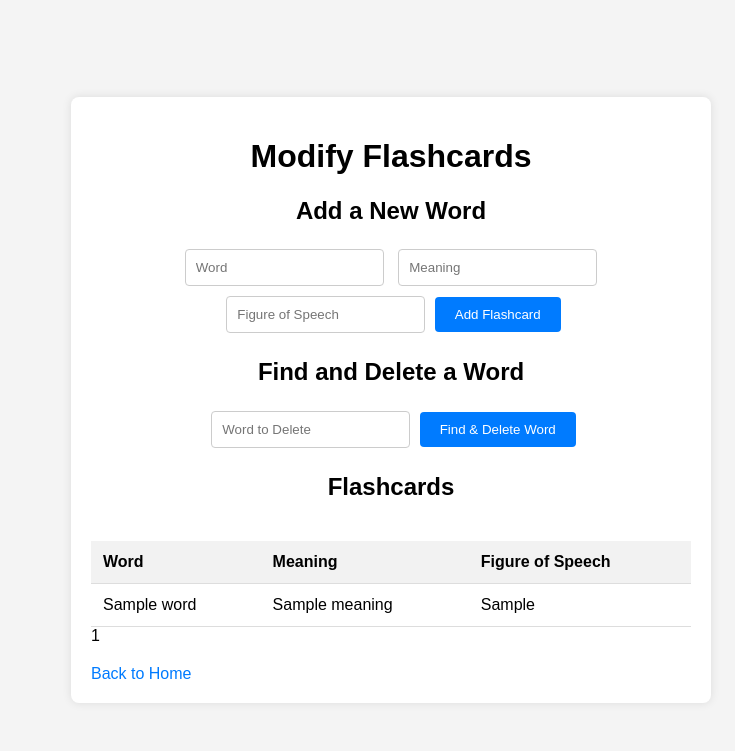
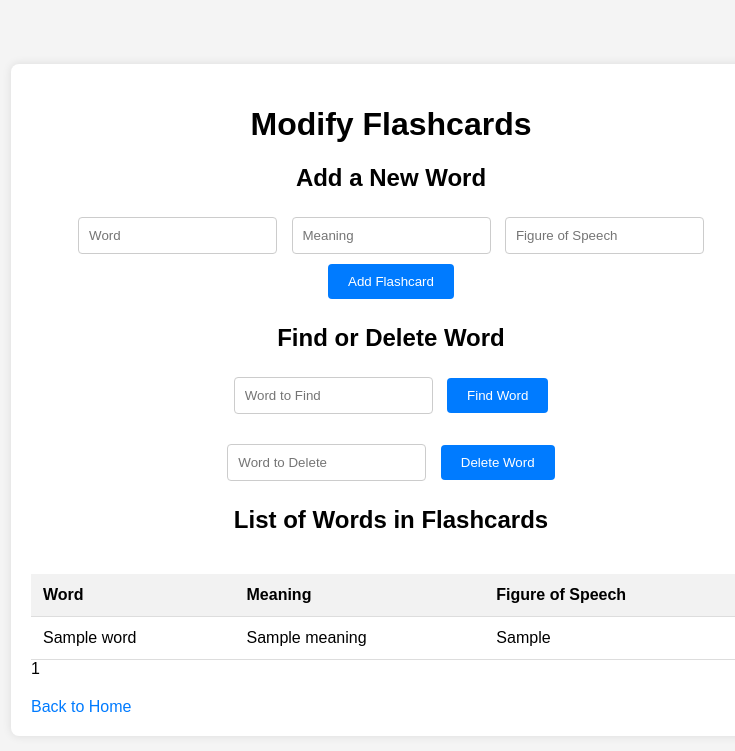
Before and after one commit to henry-sm/dictionary-flask, a Flask app: page /modify in a window 1280 px wide. Shown: the top 751 px of the page, without its empty margins (249-984 px from the left). Run offline with Flask 3, Linux system fonts and the light colour scheme; a database or web service that is not in the repository returns one stand-in record (values such as "Sample title"); some libraries are stand-ins or nearby versions.

Commit message:
minor changes

```diff
--- a/app.py
+++ b/app.py
@@ -1,5 +1,6 @@
 from flask import Flask, request, jsonify, render_template, redirect, url_for
 from flask_pymongo import PyMongo
+import random
 
 app = Flask(__name__)
 app.config["MONGO_URI"] = "mongodb://localhost:27017/flashcard_db"
@@ -11,7 +12,7 @@ mongo = PyMongo(app)
 @app.route('/')
 def index():
     try:
-        flashcard = list(mongo.db.flashcards.aggregate([{'$sample': {'size': 1}}]))  # Get a random flashcard
+        flashcard = list(mongo.db.flashcards.aggregate([{'$sample': {'size': 1}}]))  #  random flashcard
         if flashcard:
             flashcard = flashcard[0]
         else:
@@ -24,8 +25,8 @@ def index():
 @app.route('/modify')
 def modify():
     try:
-        sort_by = request.args.get('sort_by', 'word')  # Default sort by word
-        sort_order = request.args.get('sort_order', 'asc')  # Default sort order ascending
+        sort_by = request.args.get('sort_by', 'word')  #  sort by word
+        sort_order = request.args.get('sort_order', 'asc')  #sort order ascending
         sort_order = 1 if sort_order == 'asc' else -1
         page = int(request.args.get('page', 1))
         per_page = 25
@@ -40,12 +41,16 @@ def modify():
         return f"Error fetching flashcards: {e}"
 
 
-@app.route('/find_word', methods=['POST'])
-def find_word():
+@app.route('/findel_word', methods=['POST'])
+def findel_word():
     try:
         word = request.form.get('word')
-        flashcard = mongo.db.flashcards.find_one({'word': word})
+        #flashcard = mongo.db.flashcards.find_one({'word': word})
         result = mongo.db.flashcards.delete_one({'word': word})
+
+        # page is undefined ...?
+
+
         if result:
             if result.deleted_count:
                 return render_template('modify.html', flashcards=mongo.db.flashcards.find(), message=f"Flashcard '{word}' deleted")
@@ -53,19 +58,58 @@ def find_word():
                 return render_template('modify.html', flashcards=mongo.db.flashcards.find(), warning="Word not in database")
         else:
             return render_template('modify.html', flashcards=mongo.db.flashcards.find(), warning="Word not found")
+
     except Exception as e:
         app.logger.error(f"Error finding flashcard: {e}")
         return f"Error finding flashcard: {e}"
 
+@app.route('/find', methods=['POST'])
+def find():
+    try:
+        word = request.args.get('word')
+        flashcard = mongo.db.flashcards.find_one({'word': word})
+        if flashcard:
+            return jsonify({'word': flashcard['word'], 'meaning': flashcard['meaning'], 'figure_of_speech': flashcard['figure_of_speech']})
+        else:
+            return jsonify({'error': 'Word not found'})
+    except Exception as e:
+        app.logger.error(f"Error finding flashcard: {e}")
+        return jsonify({'error': f"Error finding flashcard: {e}"})
 
-@app.route('/test')
-def test():
+
+@app.route('/quiz')
+def quiz():
     try:
-        flashcards = mongo.db.flashcards.find()
-        return render_template('test.html', flashcards=flashcards)
+        flashcards = list(mongo.db.flashcards.aggregate([{'$sample': {'size': 5}}]))  # get 5 random and quiz them
+        all_flashcards = list(mongo.db.flashcards.find({}))
+        for flashcard in flashcards:
+            incorrect_options = random.sample([fc['meaning'] for fc in all_flashcards if fc['word'] != flashcard['word']], 3)
+            flashcard['options'] = incorrect_options + [flashcard['meaning']]
+            random.shuffle(flashcard['options'])
+        return render_template('quiz.html', flashcards=flashcards)
     except Exception as e:
         app.logger.error(f"Error fetching flashcards: {e}")
         return f"Error fetching flashcards: {e}"
+
+@app.route('/check_answers', methods=['POST'])
+def check_answers():
+    try:
+        results = []
+        for i in range(1, 6):
+            word = request.form.get(f'word_{i}')
+            user_meaning = request.form.get(f'meaning_{word}')
+            flashcard = mongo.db.flashcards.find_one({'word': word})
+            correct_meaning = flashcard['meaning'] if flashcard else None
+            results.append({
+                'word': word,
+                'user_meaning': user_meaning,
+                'correct_meaning': correct_meaning,
+                'is_correct': user_meaning == correct_meaning if correct_meaning else False
+            })
+        return render_template('results.html', results=results)
+    except Exception as e:
+        app.logger.error(f"Error checking answers: {e}")
+        return f"Error checking answers: {e}"
 
 @app.route('/add', methods=['POST'])
 def add_flashcard():
@@ -123,5 +167,8 @@ def check_db():
         app.logger.error(f"Database connection failed: {e}")
         return f"Database connection failed: {e}"
 
+
+
+
 if __name__ == '__main__':
     app.run(debug=True)
--- /dev/null
+++ b/requirements.txt
@@ -0,0 +1,3 @@
+random
+Flask
+pymongo
--- a/static/styles.css
+++ b/static/styles.css
@@ -13,9 +13,12 @@ body {
     padding: 20px;
     border-radius: 8px;
     box-shadow: 0 0 10px rgba(0, 0, 0, 0.1);
-    max-width: 600px;
+    max-width: 720px;
     width: 100%;
 }
+
+
+
 
 .flex-container {
     display: flex;
@@ -65,7 +68,7 @@ input[type="text"] {
 
 .nav {
     display: flex;
-    justify-content: end;
+    justify-content: center;
     margin-bottom: 20px;
 }
 
@@ -77,6 +80,7 @@ button, .nav-button {
     border: none;
     border-radius: 4px;
     cursor: pointer;
+    margin: 5px;
 }
 
 button:hover {
--- a/templates/index.html
+++ b/templates/index.html
@@ -7,11 +7,13 @@
     <link rel="stylesheet" href="{{ url_for('static', filename='styles.css') }}">
 </head>
 <body>
-    <h1>Dictionary Flashcards</h1>
+
     <div class="flex-container">
+
+        <h1>Dictionary Flashcards</h1>
         <nav class="nav">
             <button onclick="location.href='/modify'" class="nav-button">Modify</button>
-            <button onclick="location.href='/test'" class="nav-button">Test</button>
+            <button onclick="location.href='/quiz'" class="nav-button">Test</button>
         </nav>
         <div class="container">
             {% if flashcard %}
--- a/templates/modify.html
+++ b/templates/modify.html
@@ -18,13 +18,19 @@
             <button type="submit">Add Flashcard</button>
         </form>
 
-        <h2>Find and Delete a Word</h2>
-        <form action="/find_word" method="POST">
-            <input type="text" name="word" placeholder="Word to Delete" required>
-            <button type="submit">Find & Delete Word</button>
+
+        <h2>Find or Delete Word</h2>
+        <form action="/find" method="POST">
+            <input type="text" name="word" placeholder="Word to Find" required>
+            <button type="submit">Find Word</button>
         </form>
 
-        <h2>Flashcards</h2>
+        <form action="/findel_word" method="POST">
+            <input type="text" name="word" placeholder="Word to Delete" required>
+            <button type="submit">Delete Word</button>
+        </form>
+
+        <h2>List of Words in Flashcards</h2>
         <div class="table-container">
             <table id="flashcardsTable">
                 <thead>
```
Also changed, not shown: templates/quiz.html (added, +19 -0 lines), templates/test.html (deleted, +0 -13 lines).
